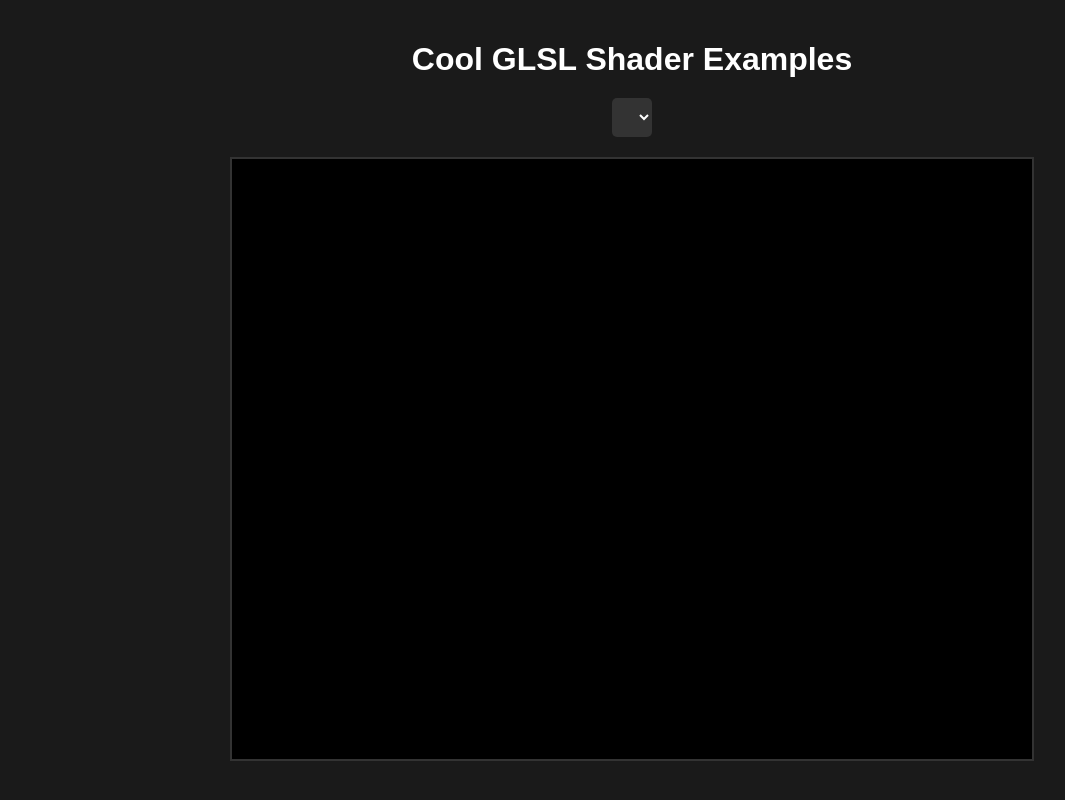
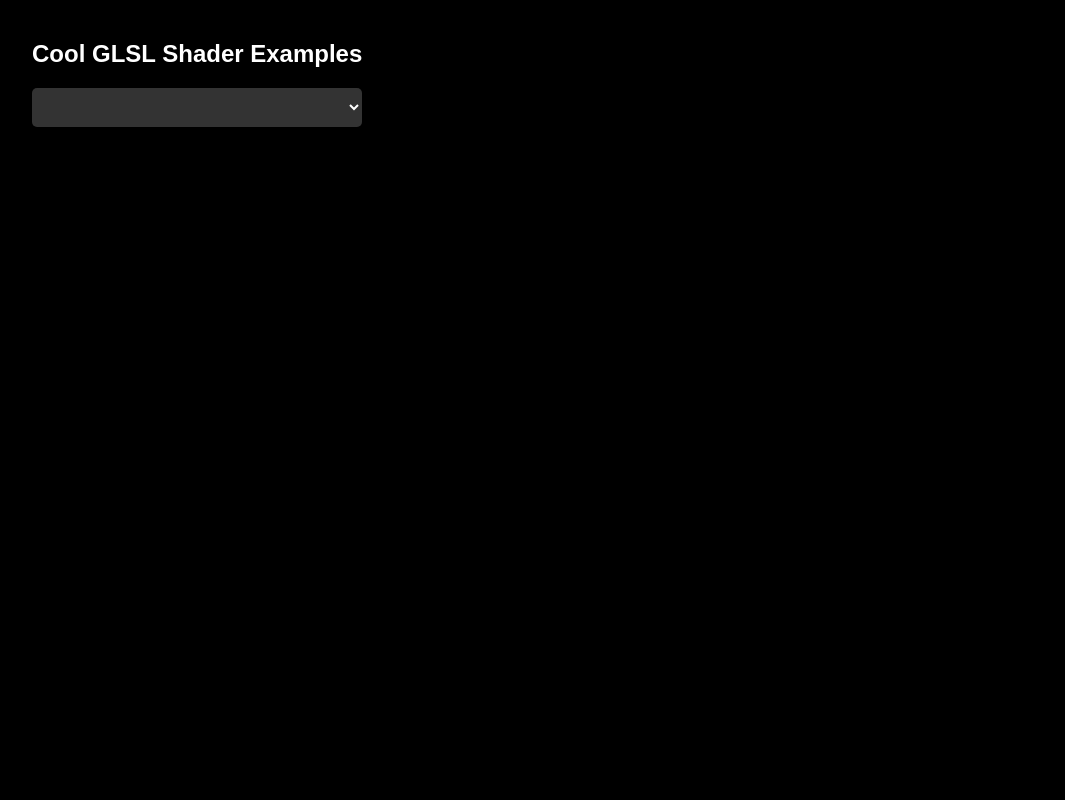
Before and after one commit to Caffeine-Gallery/shadershowcase-0192594475c6, a website built with Vite: page frontend/index.html in a window 1280 px wide. Shown: the whole page, without its empty margins (8-1073 px from the left). Built offline with nearby package versions, Linux system fonts and the light colour scheme; what @dfinity/agent would draw is missing.

Commit message:
01925946-ea91-7ee1-93cb-578f16db95d0

```diff
--- a/frontend/index.css
+++ b/frontend/index.css
@@ -1,35 +1,47 @@
-body {
+body, html {
     margin: 0;
     padding: 0;
+    width: 100%;
+    height: 100%;
+    overflow: hidden;
     font-family: Arial, sans-serif;
     background-color: #1a1a1a;
     color: #ffffff;
 }
 
 #container {
-    display: flex;
-    flex-direction: column;
-    align-items: center;
+    width: 100%;
+    height: 100%;
+    position: relative;
+}
+
+#glCanvas {
+    width: 100%;
+    height: 100%;
+    display: block;
+}
+
+#controls {
+    position: absolute;
+    top: 20px;
+    left: 20px;
+    z-index: 10;
+    background-color: rgba(0, 0, 0, 0.7);
     padding: 20px;
+    border-radius: 10px;
 }
 
 h1 {
-    margin-bottom: 20px;
+    margin: 0 0 20px 0;
+    font-size: 24px;
 }
 
 #shaderSelect {
-    margin-bottom: 20px;
     padding: 10px;
     font-size: 16px;
     background-color: #333333;
     color: #ffffff;
     border: none;
     border-radius: 5px;
+    width: 100%;
 }
-
-#glCanvas {
-    width: 800px;
-    height: 600px;
-    max-width: 100%;
-    border: 2px solid #333333;
-}
--- a/frontend/index.html
+++ b/frontend/index.html
@@ -8,9 +8,11 @@
 </head>
 <body>
     <div id="container">
-        <h1>Cool GLSL Shader Examples</h1>
-        <select id="shaderSelect"></select>
         <canvas id="glCanvas"></canvas>
+        <div id="controls">
+            <h1>Cool GLSL Shader Examples</h1>
+            <select id="shaderSelect"></select>
+        </div>
     </div>
     <script type="module" src="index.js"></script>
 </body>
--- a/frontend/index.js
+++ b/frontend/index.js
@@ -5,7 +5,9 @@ let program;
 let positionAttributeLocation;
 let resolutionUniformLocation;
 let timeUniformLocation;
+let mouseUniformLocation;
 let startTime;
+let mousePosition = { x: 0, y: 0 };
 
 const vertexShaderSource = `
     attribute vec4 a_position;
@@ -48,7 +50,29 @@ async function init() {
     }
 
     startTime = Date.now();
+    resizeCanvas();
+    window.addEventListener('resize', resizeCanvas);
+    canvas.addEventListener('mousemove', updateMousePosition);
     requestAnimationFrame(render);
+}
+
+function resizeCanvas() {
+    const canvas = gl.canvas;
+    const displayWidth = canvas.clientWidth;
+    const displayHeight = canvas.clientHeight;
+
+    if (canvas.width !== displayWidth || canvas.height !== displayHeight) {
+        canvas.width = displayWidth;
+        canvas.height = displayHeight;
+        gl.viewport(0, 0, canvas.width, canvas.height);
+    }
+}
+
+function updateMousePosition(event) {
+    const canvas = gl.canvas;
+    const rect = canvas.getBoundingClientRect();
+    mousePosition.x = event.clientX - rect.left;
+    mousePosition.y = canvas.height - (event.clientY - rect.top);
 }
 
 function setupShader(fragmentShaderSource) {
@@ -60,6 +84,7 @@ function setupShader(fragmentShaderSource) {
     positionAttributeLocation = gl.getAttribLocation(program, 'a_position');
     resolutionUniformLocation = gl.getUniformLocation(program, 'u_resolution');
     timeUniformLocation = gl.getUniformLocation(program, 'u_time');
+    mouseUniformLocation = gl.getUniformLocation(program, 'u_mouse');
 
     const positionBuffer = gl.createBuffer();
     gl.bindBuffer(gl.ARRAY_BUFFER, positionBuffer);
@@ -101,7 +126,7 @@ function createProgram(gl, vertexShader, fragmentShader) {
 }
 
 function render() {
-    gl.viewport(0, 0, gl.canvas.width, gl.canvas.height);
+    resizeCanvas();
     gl.clearColor(0, 0, 0, 1);
     gl.clear(gl.COLOR_BUFFER_BIT);
 
@@ -112,6 +137,7 @@ function render() {
 
     gl.uniform2f(resolutionUniformLocation, gl.canvas.width, gl.canvas.height);
     gl.uniform1f(timeUniformLocation, (Date.now() - startTime) / 1000);
+    gl.uniform2f(mouseUniformLocation, mousePosition.x, mousePosition.y);
 
     gl.drawArrays(gl.TRIANGLES, 0, 6);
 
@@ -119,7 +145,3 @@ function render() {
 }
 
 window.addEventListener('load', init);
-window.addEventListener('resize', () => {
-    gl.canvas.width = gl.canvas.clientWidth;
-    gl.canvas.height = gl.canvas.clientHeight;
-});
```
Also changed, not shown: 1 other file.
